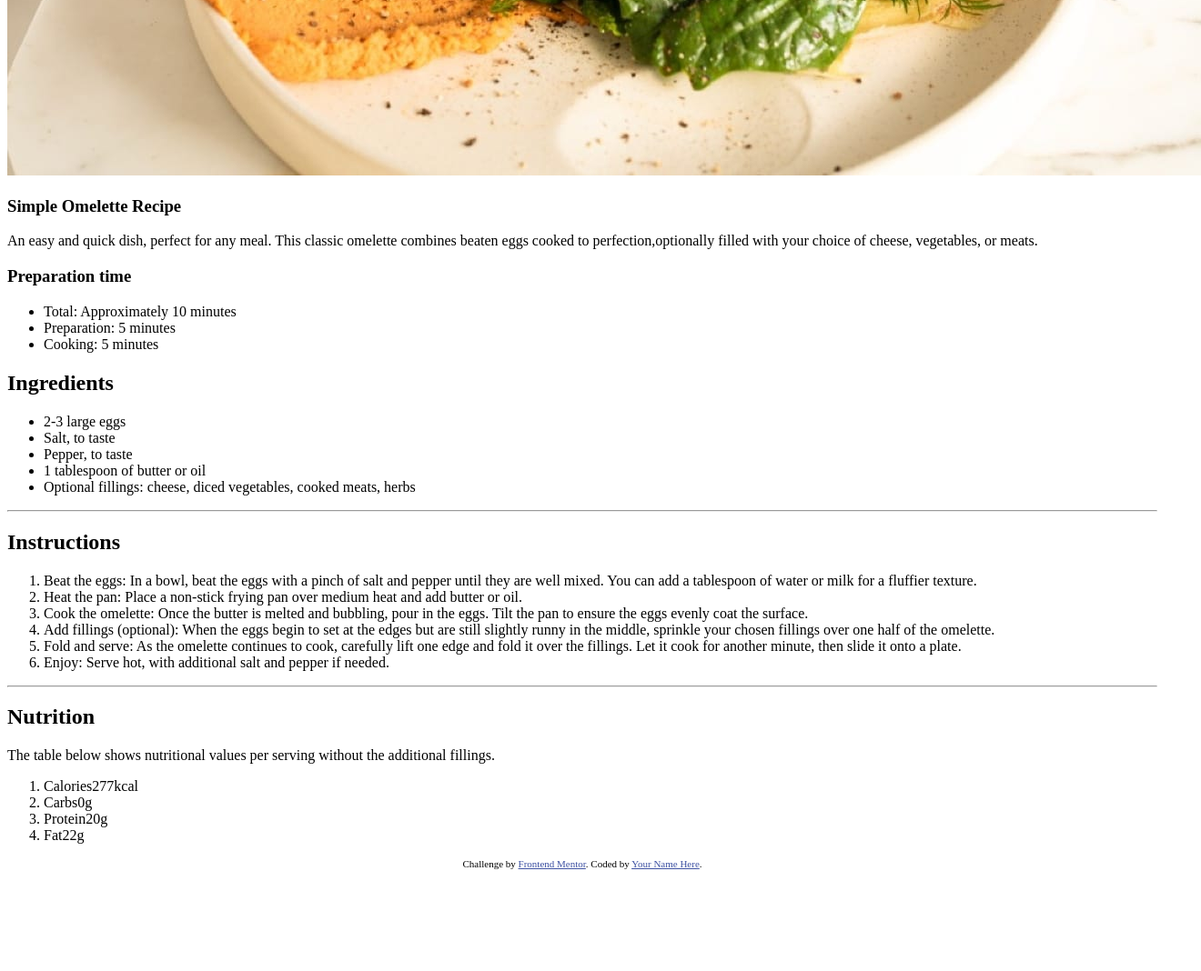
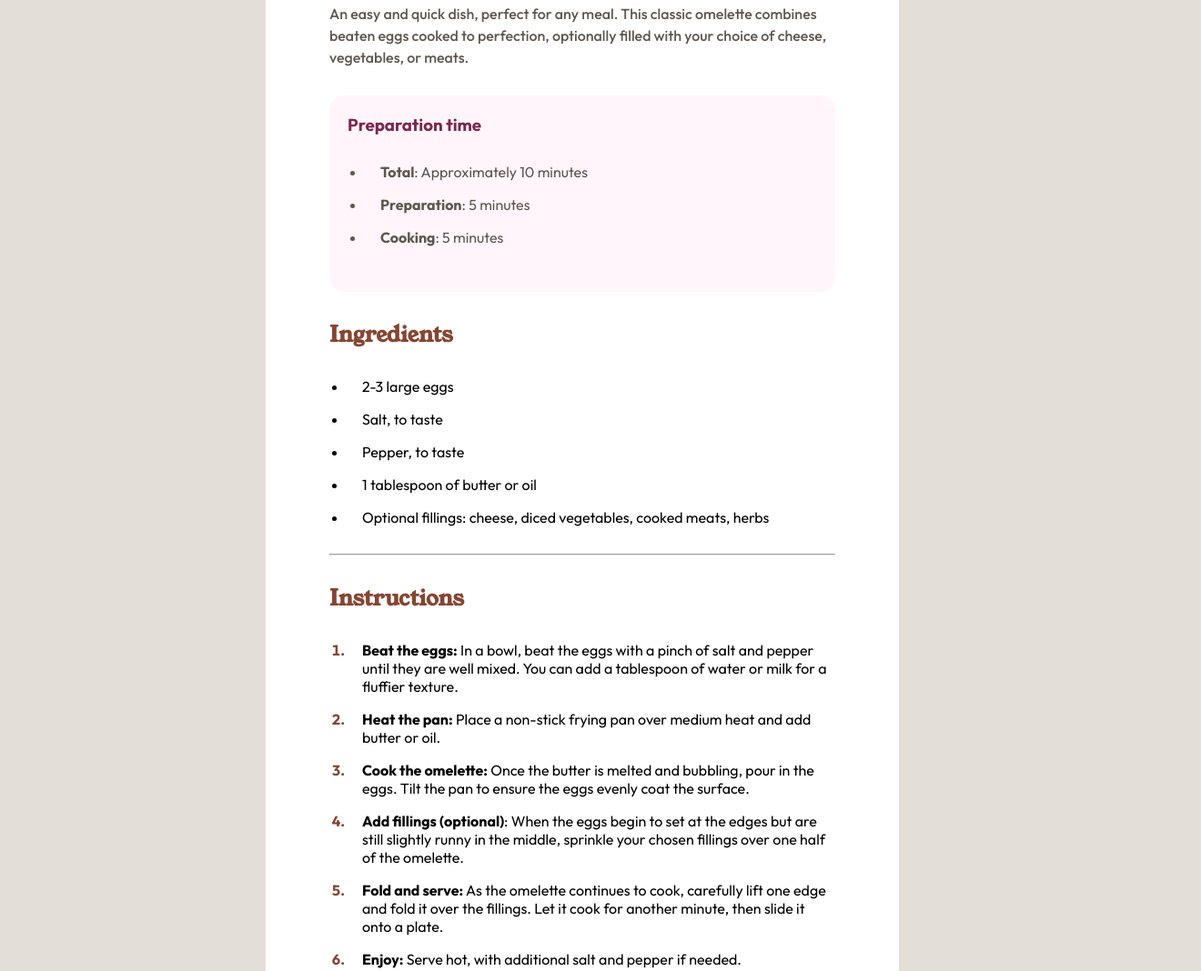
Before and after one commit to santiagopagura/recipe-page-main, a website: page index.html in a window 1280 px wide. Shown: the part 415-1483 px from the top of the page at 91% size, 1320 px wide, since content can reach past the window. Before the commit the page ends 1379 px from the top, so only its background shows below. Drawn offline with nearby package versions, Linux system fonts and the light colour scheme; files that its build step writes are made by us from their sources.

Commit message:
finished

```diff
--- a/index.html
+++ b/index.html
@@ -5,23 +5,25 @@
   <meta name="viewport" content="width=device-width, initial-scale=1.0"> <!-- displays site properly based on user's device -->
 
   <link rel="icon" type="image/png" sizes="32x32" href="./assets/images/favicon-32x32.png">
-  <link rel="stylesheet" href="styles.css">
+  <link rel="stylesheet" href="css/styles.css">
   <title>Frontend Mentor | Recipe page</title>
 
 </head>
 <body>
   <main>
     <section>
+      <img src="assets/images/image-omelette.jpeg" alt="image of omelette">
+    </section>
+    <section class="contenedor">
       <article>
-        <img src="assets/images/image-omelette.jpeg" alt="image of omelette">
         <h1>Simple Omelette Recipe</h1>
-        <p>An easy and quick dish, perfect for any meal. This classic omelette combines beaten eggs cooked to perfection,optionally filled with your choice of cheese, vegetables, or meats.</p>
-        <div>
+        <p>An easy and quick dish, perfect for any meal. This classic omelette combines beaten eggs cooked to perfection, optionally filled with your choice of cheese, vegetables, or meats.</p>
+        <div class="prepTime">
           <h3>Preparation time</h3>
           <ul>
-            <li>Total: Approximately 10 minutes</li>
-            <li>Preparation: 5 minutes</li>
-            <li>Cooking: 5 minutes</li>
+            <li><span class="bold">Total</span>: Approximately 10 minutes</li>
+            <li><span class="bold">Preparation</span>: 5 minutes</li>
+            <li><span class="bold">Cooking</span>: 5 minutes</li>
           </ul>
         </div>
       </article>
@@ -39,28 +41,31 @@
       <article>
         <h2>Instructions</h2>
         <ol>
-          <li>Beat the eggs: In a bowl, beat the eggs with a pinch of salt and pepper until they are well mixed.
+          <li><span class="bold">Beat the eggs:</span> In a bowl, beat the eggs with a pinch of salt and pepper until they are well mixed.
             You can add a tablespoon of water or milk for a fluffier texture.</li>
-          <li>Heat the pan: Place a non-stick frying pan over medium heat and add butter or oil.</li>
-          <li>Cook the omelette: Once the butter is melted and bubbling, pour in the eggs. Tilt the pan to ensure
+          <li><span class="bold">Heat the pan:</span> Place a non-stick frying pan over medium heat and add butter or oil.</li>
+          <li><span class="bold">Cook the omelette:</span> Once the butter is melted and bubbling, pour in the eggs. Tilt the pan to ensure
             the eggs evenly coat the surface.</li>
-          <li>Add fillings (optional): When the eggs begin to set at the edges but are still slightly runny in the
+          <li><span class="bold">Add fillings (optional)</span>: When the eggs begin to set at the edges but are still slightly runny in the
             middle, sprinkle your chosen fillings over one half of the omelette.</li>
-          <li>Fold and serve: As the omelette continues to cook, carefully lift one edge and fold it over the
+          <li><span class="bold">Fold and serve:</span> As the omelette continues to cook, carefully lift one edge and fold it over the
             fillings. Let it cook for another minute, then slide it onto a plate.</li>
-          <li>Enjoy: Serve hot, with additional salt and pepper if needed.</li>
+          <li><span class="bold">Enjoy:</span> Serve hot, with additional salt and pepper if needed.</li>
         </ol>
       </article>
       <hr>
       <article>
         <h2>Nutrition</h2>
-        <p>The table below shows nutritional values per serving without the additional fillings.</p>
-        <ol>
-          <li><span>Calories</span><span>277kcal</span></li>
-          <li><span>Carbs</span><span>0g</span></li>
-          <li><span>Protein</span><span>20g</span></li>
-          <li><span>Fat</span><span>22g</span></li>
-        </ol>
+        <p>The table below shows nutritional values per serving without the additional fillings.<p>
+        <div class="nutBar">
+          <p><span>Calories</span><span><span class="bold">277kcal</span></span></p>
+          <hr>
+          <p><span>Carbs</span><span><span class="bold">0g</span></span></p>
+          <hr>
+          <p><span>Protein</span><span><span class="bold">20g</span></span></p>
+          <hr>
+          <p><span>Fat</span></span><span><span class="bold">22g</span></span></p>
+        </div>
       </article>
     </section>
   </main>
--- a/scss/styles.scss
+++ b/scss/styles.scss
@@ -1,3 +1,152 @@
+* {
+  padding: 0;
+  margin: 0;
+}
+@font-face {
+  font-family: "outfit";
+  src: url("../assets/fonts/outfit/Outfit-VariableFont_wght.ttf")
+}
+
+@font-face {
+  font-family: "youngserif";
+  src: url("../assets/fonts/young-serif/YoungSerif-Regular.ttf")
+}
+
+body {
+  background-color: #e4ded8;
+  display: flex;
+  flex-direction: column;
+  align-items: center;
+  justify-content: center;
+}
+main {
+  color: #302d2c;
+  font-family: "outfit", sans-serif;
+}
+img {
+  width: 100%;
+  vertical-align: top;
+}
+.contenedor {
+  padding: 30px;
+  background-color: #ffffff;
+  li {
+    margin: 16px 0;
+    padding-left: 16px;
+  }
+  h1 {
+    font-family: "youngserif", sans-serif;
+    font-size: 36px;
+    margin-bottom: 30px;
+    line-height: 36px;
+    font-weight: 400;
+  }
+  h2 {
+    color: #854632;
+    font-family: "youngserif", sans-serif;
+    margin: 30px 0;
+  }
+  p {
+    color: #5f574e;
+    margin: 30px 0;
+    font-weight: 500;
+    line-height: 24px;
+    font-family: "outfit";
+  }
+}
+
+.prepTime {
+  background-color: #fff5fa;
+  color: #7b284f;
+  padding: 20px;
+  margin: 30px 0;
+  border-radius: 16px;
+  ul {
+    color: #5f574e;
+    margin: 30px 0;
+    li {
+      margin-right: 16px;
+    }
+  }
+}
+
+ul, ol {
+  padding-left: 20px;
+}
+
+ol li::marker {
+  color: #854632;
+  font-weight: bold;
+}
+
+.nutBar {
+  p {
+    display: flex;
+    margin-left: 32px;
+    span {
+      width: 50%;
+      span {
+        color: #854632;
+      }
+    }
+
+  }
+
+}
+
+.bold {
+  font-weight: bold;
+}
+
+hr {
+  margin: 30px 0;
+}
 
 .attribution { font-size: 11px; text-align: center; }
 .attribution a { color: hsl(228, 45%, 44%); }
+
+
+
+
+
+
+@media screen and (min-width: 696px) {
+  main {
+    max-width: 616px;
+    color: #000000;
+    padding: 40px;
+    background-color: #ffffff;
+    border-radius: 24px;
+  }
+  img {
+    width: 616px;
+    border-radius: 16px;
+  }
+  .contenedor {
+    padding: 30px;
+    background-color: #ffffff;
+    li {
+      margin: 16px 0;
+      padding-left: 16px;
+    }
+    h1 {
+      font-family: "youngserif", sans-serif;
+      font-size: 36px;
+      margin-bottom: 30px;
+      line-height: 36px;
+      font-weight: 400;
+    }
+    h2 {
+      color: #854632;
+      font-family: "youngserif", sans-serif;
+      margin: 30px 0;
+    }
+    p {
+      color: #5f574e;
+      margin: 30px 0;
+      font-weight: 500;
+      line-height: 24px;
+      font-family: "outfit";
+    }
+  }
+}
```
Also changed, not shown: style-guide.md (+16 -8 lines), css/styles.css, 1 other file.
